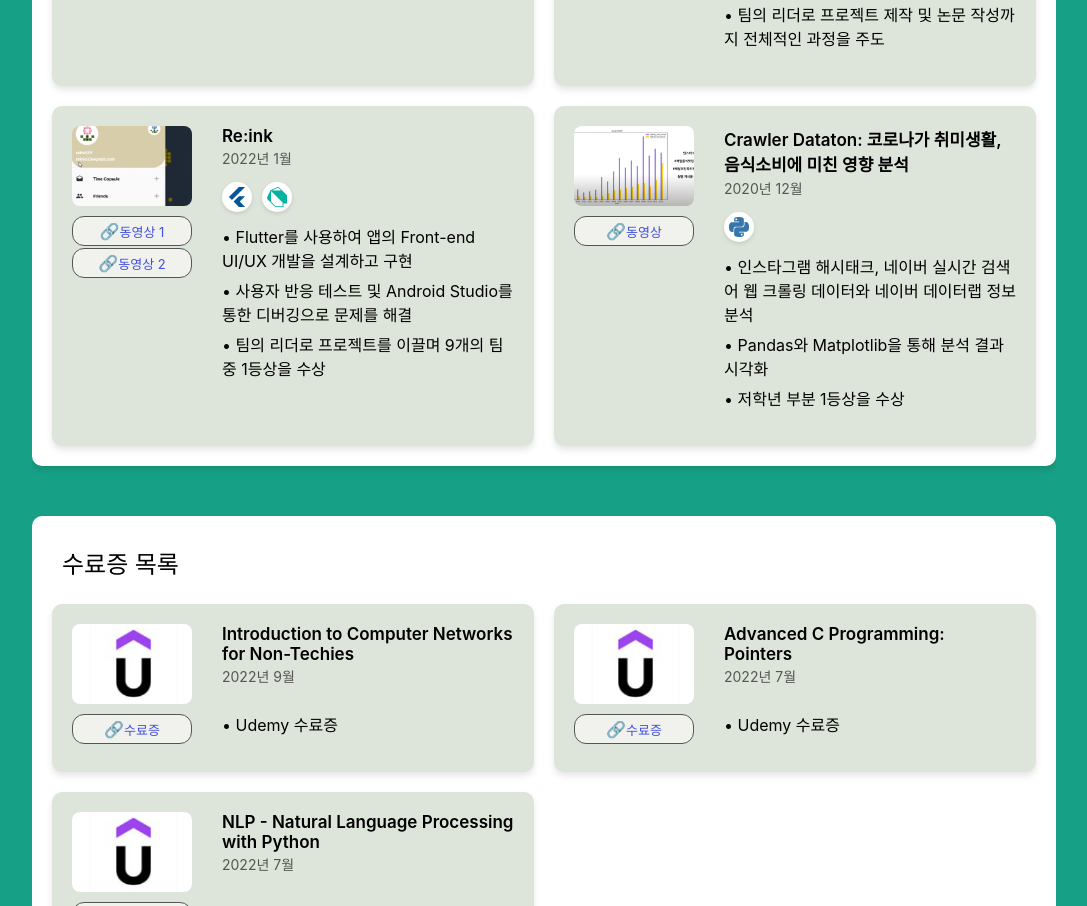
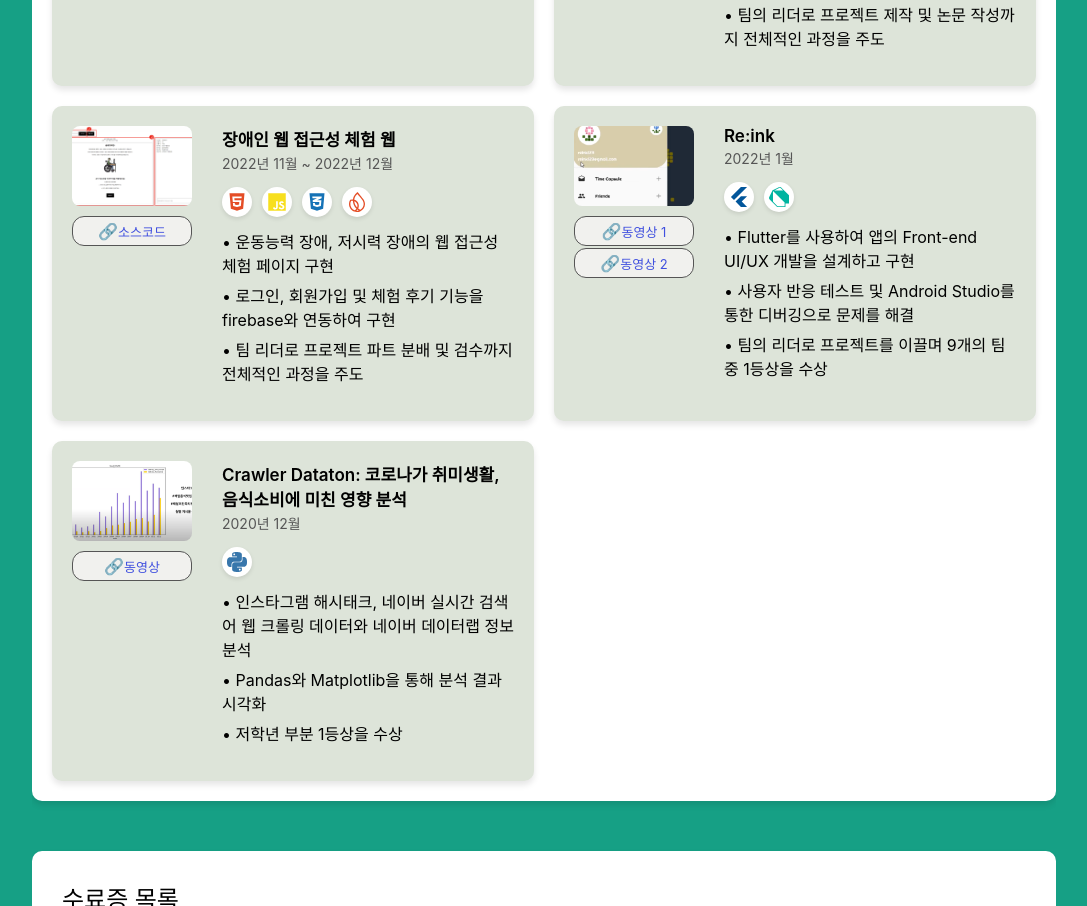
Before and after one commit to green-study/profile, a React (Vite) app: page / in a window 1280 px wide. Shown: the part 3060-3966 px from the top of the page, without its empty margins (96-1183 px from the left). Built offline with nearby package versions, Linux system fonts and the light colour scheme.

Commit message:
update project list

```diff
--- a/src/components/Content/Content.tsx
+++ b/src/components/Content/Content.tsx
@@ -79,6 +79,19 @@ const projects = [
         contribution: ['무게 센서와 열화상 카메라를 통해 배변 활동을 감지하는 배변패드 제작', 'Raspberry Pi 4와 ESP32 간 Bluetooth 통신을 활용', 'ThingsBoard를 활용하여 사용자가 반려견의 배변 활동을 확인할 수 있는 IoT 기능 구현', '팀의 리더로 프로젝트 제작 및 논문 작성까지 전체적인 과정을 주도'],
         hideLink1: false,
         buttonText1: '동영상',
+        hideLink2: true,
+        buttonText2: ''
+    },
+    {
+        imageUrl: 'disabled.png',
+        projectName: '장애인 웹 접근성 체험 웹',
+        date: '2022년 11월 ~ 2022년 12월',
+        languages: ['HTML', 'JavaScript', 'CSS', 'Firebase'],
+        link1: 'https://github.com/solitarySALMON/SALMON',
+        link2: '',
+        contribution: ['운동능력 장애, 저시력 장애의 웹 접근성 체험 페이지 구현', '로그인, 회원가입 및 체험 후기 기능을 firebase와 연동하여 구현', '팀 리더로 프로젝트 파트 분배 및 검수까지 전체적인 과정을 주도'],
+        hideLink1: false,
+        buttonText1: '소스코드',
         hideLink2: true,
         buttonText2: ''
     },
--- a/src/components/Content/Project.css
+++ b/src/components/Content/Project.css
@@ -122,6 +122,7 @@
 .cpp { color: #00599C; }
 .dart { color: #00B4A0; }
 .flutter { color: #02569B; }
+.firebase { color: #E44D26;}
 
 /* src/styles/ProjectList.css */
 .project-list {
--- a/src/components/Content/ProjectCard.tsx
+++ b/src/components/Content/ProjectCard.tsx
@@ -1,5 +1,5 @@
 import { FaHtml5, FaCss3Alt, FaJs, FaReact, FaNodeJs, FaJava, FaRaspberryPi } from "react-icons/fa";
-import { SiOracle, SiTypescript, SiPython, SiGo, SiRust, SiSwift, SiSpringboot, SiDart, SiFlutter, SiCplusplus } from "react-icons/si";
+import { SiFirebase, SiOracle, SiTypescript, SiPython, SiGo, SiRust, SiSwift, SiSpringboot, SiDart, SiFlutter, SiCplusplus } from "react-icons/si";
 
 import "./Project.css"
 import { JSX } from "react";
@@ -21,7 +21,8 @@ const languageIcons: Record<string, JSX.Element> = {
   CPlusPlus: <SiCplusplus key="cpp" className="icon cpp" />,
   Dart: <SiDart key="dart" className="icon dart" />,
   Flutter: <SiFlutter key="flutter" className="icon flutter" />,
-  Oracle: <SiOracle key="oracle" className="icon oracle" />
+  Oracle: <SiOracle key="oracle" className="icon oracle" />,
+  Firebase: <SiFirebase key="firebase" className="icon firebase" />
 };
 
 
```
Also changed, not shown: public/disabled.png (added).
